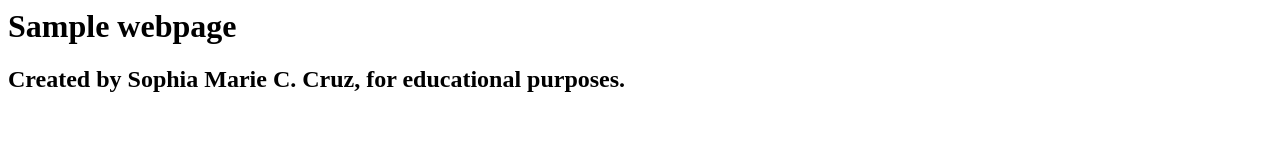
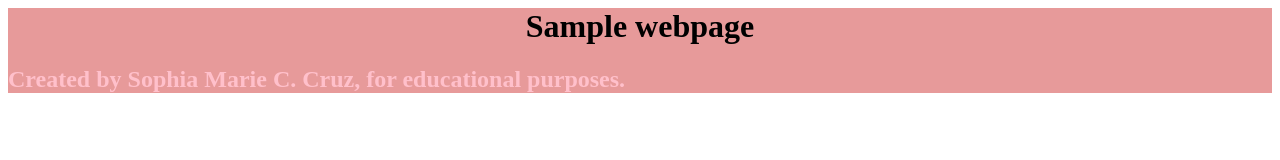
Before and after one commit to Sun-Knyy/Sunny, a plain HTML site: page index.html in a window 1280 px wide. Drawn offline with Linux system fonts and the light colour scheme.

Commit message:
Update index.html

```diff
--- a/index.html
+++ b/index.html
@@ -1,4 +1,9 @@
 <html>
+    <head>
+      <title>Yipee</title>
+      <link rel="stylesheet" href="style.css"/>
+    </head>
+    <body>
       <main>
         <h1>
           Sample webpage
@@ -7,4 +12,5 @@
           Created by Sophia Marie C. Cruz, for educational purposes.
         </h2>
       </main>
+    </body>
 </html>
```
Lines whose indentation alone changed are shown as unchanged.
